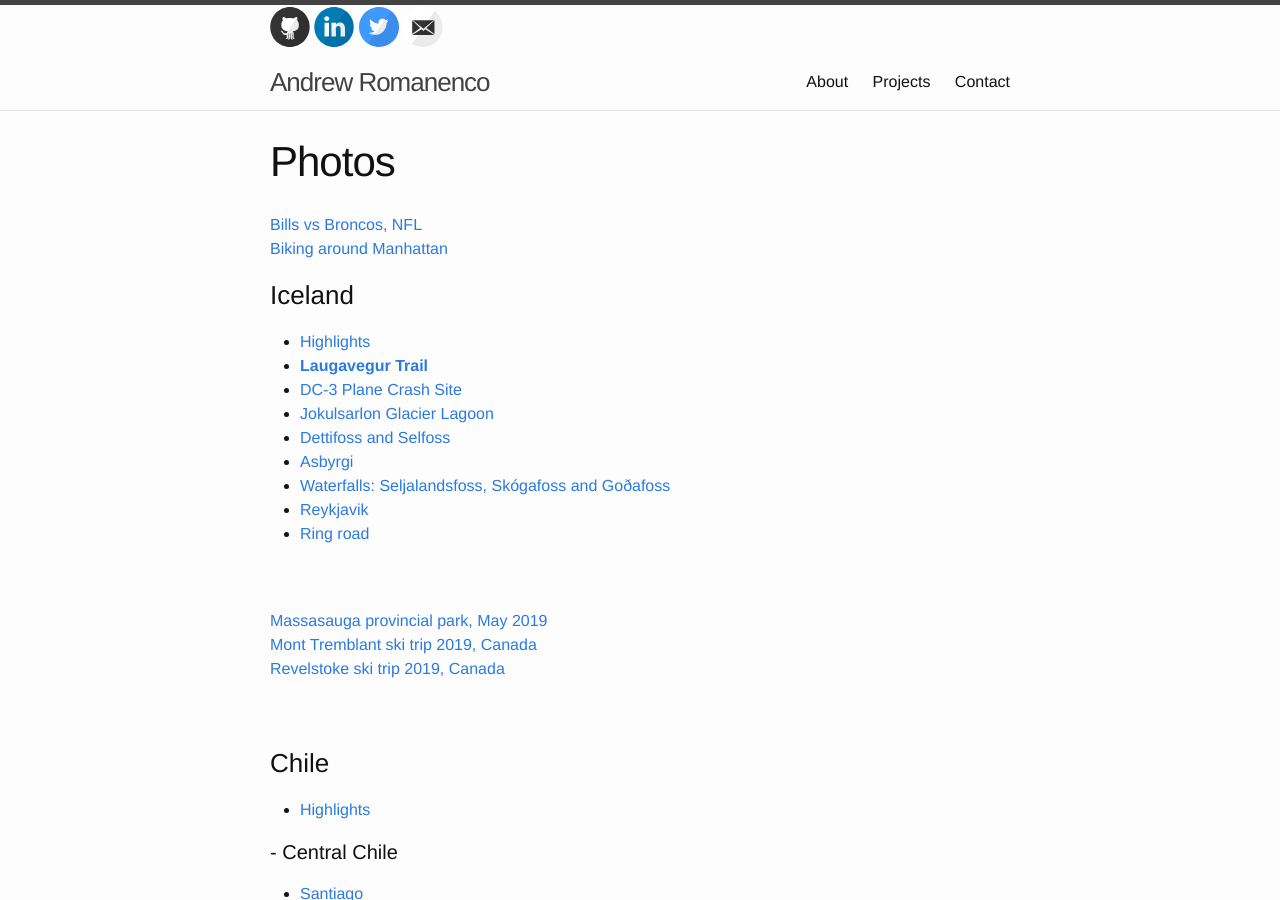
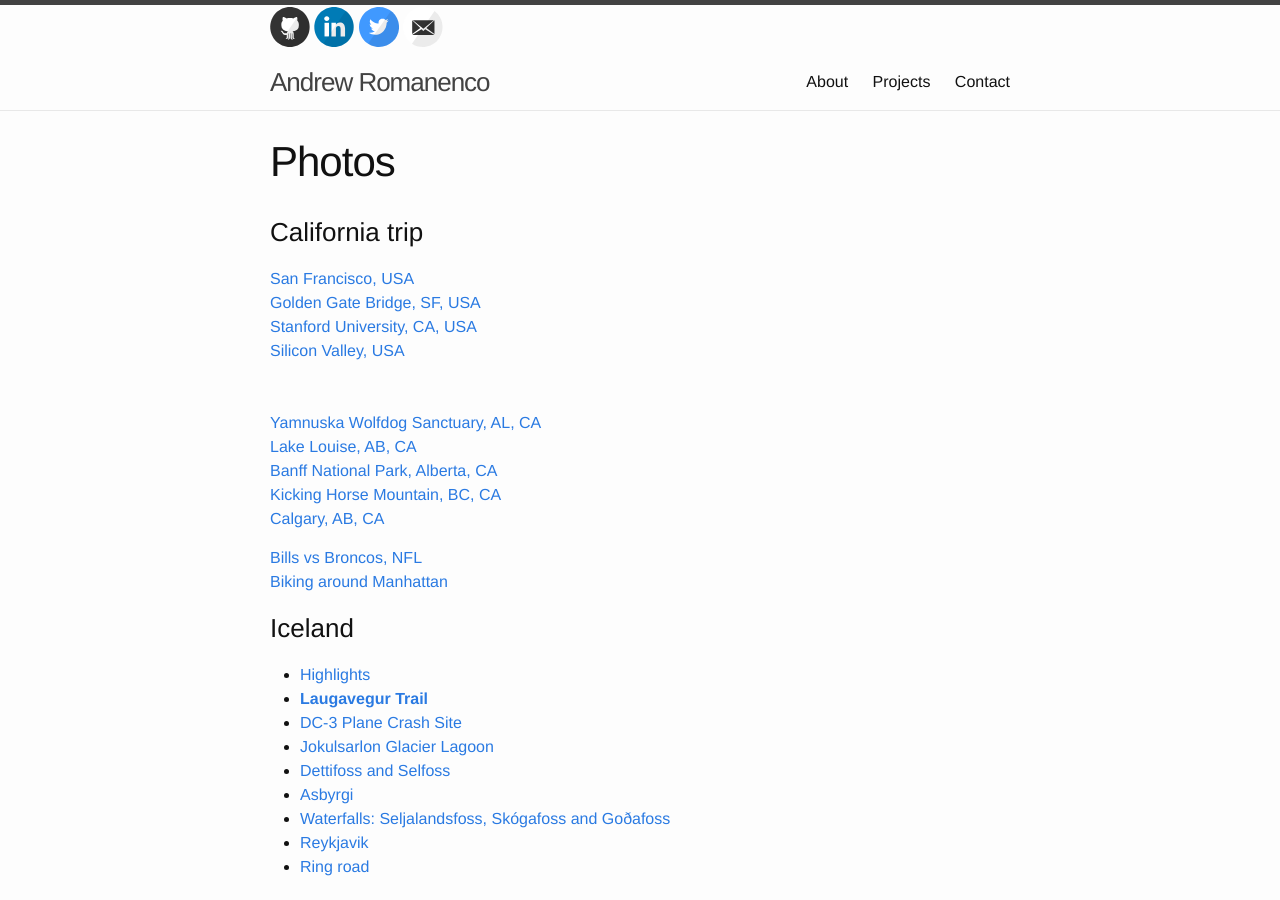
Before and after one commit to andrewromanenco/andrewromanenco.github.io, a Jekyll site: the page built from photos.markdown, in a window 1280 px wide and 900 px high. Built offline with Jekyll 4.4.1, drawn with Linux system fonts in a browser that asks for light colours; comment, search, counter and statistics services are not loaded.

Commit message:
Add winter trips

```diff
--- a/photos.markdown
+++ b/photos.markdown
@@ -3,6 +3,18 @@ layout: page
 title: Photos
 permalink: /photos/
 ---
+
+### California trip
+<a href="https://photos.app.goo.gl/aNiVB6FuPtkYKh8T8" target="_blank">San Francisco, USA</a><br/>
+<a href="https://photos.app.goo.gl/i1UXb3aLwW6JbGHi7" target="_blank">Golden Gate Bridge, SF, USA</a><br/>
+<a href="https://photos.app.goo.gl/k4H8D2rNbWMAv9Zj6" target="_blank">Stanford University, CA, USA</a><br/>
+<a href="https://photos.app.goo.gl/TU9ABtmkJVz1QfKD8" target="_blank">Silicon Valley, USA</a><br/>
+<br/><br/>
+<a href="https://photos.app.goo.gl/5UUZYjpKvWK6gyjp8" target="_blank">Yamnuska Wolfdog Sanctuary, AL, CA</a><br/>
+<a href="https://photos.app.goo.gl/hUiN6mB5w9rH3Hx4A" target="_blank">Lake Louise, AB, CA</a><br/>
+<a href="https://photos.app.goo.gl/ypvGtDZfMKw2TiqM8" target="_blank">Banff National Park, Alberta, CA</a><br/>
+<a href="https://photos.app.goo.gl/ULbedHY4tjSpsnDP6" target="_blank">Kicking Horse Mountain, BC, CA</a><br/>
+<a href="https://photos.app.goo.gl/ERiH8xReNgMoydH46" target="_blank">Calgary, AB, CA</a><br/>
 
 <a href="https://photos.app.goo.gl/wVxBRPN89asYbsY47" target="_blank">Bills vs Broncos, NFL</a><br/>
 <a href="https://photos.app.goo.gl/mwgSHh4qFePm7ynF6" target="_blank">Biking around Manhattan</a><br/>
```
